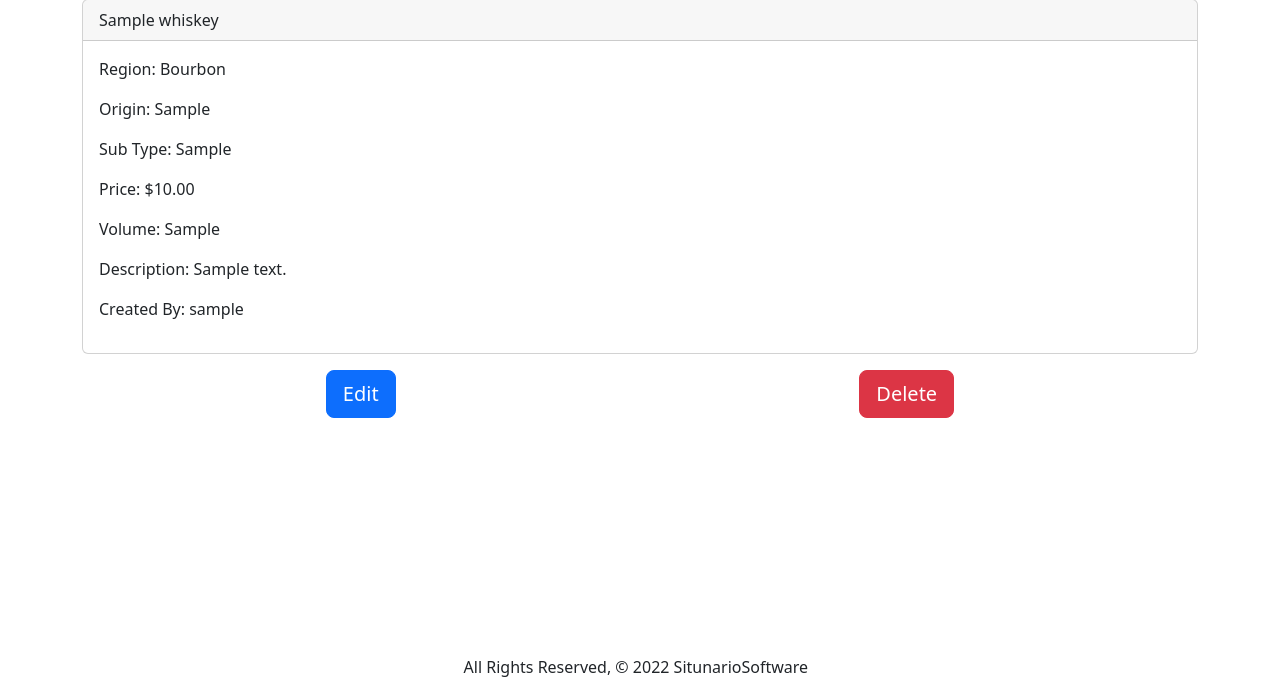
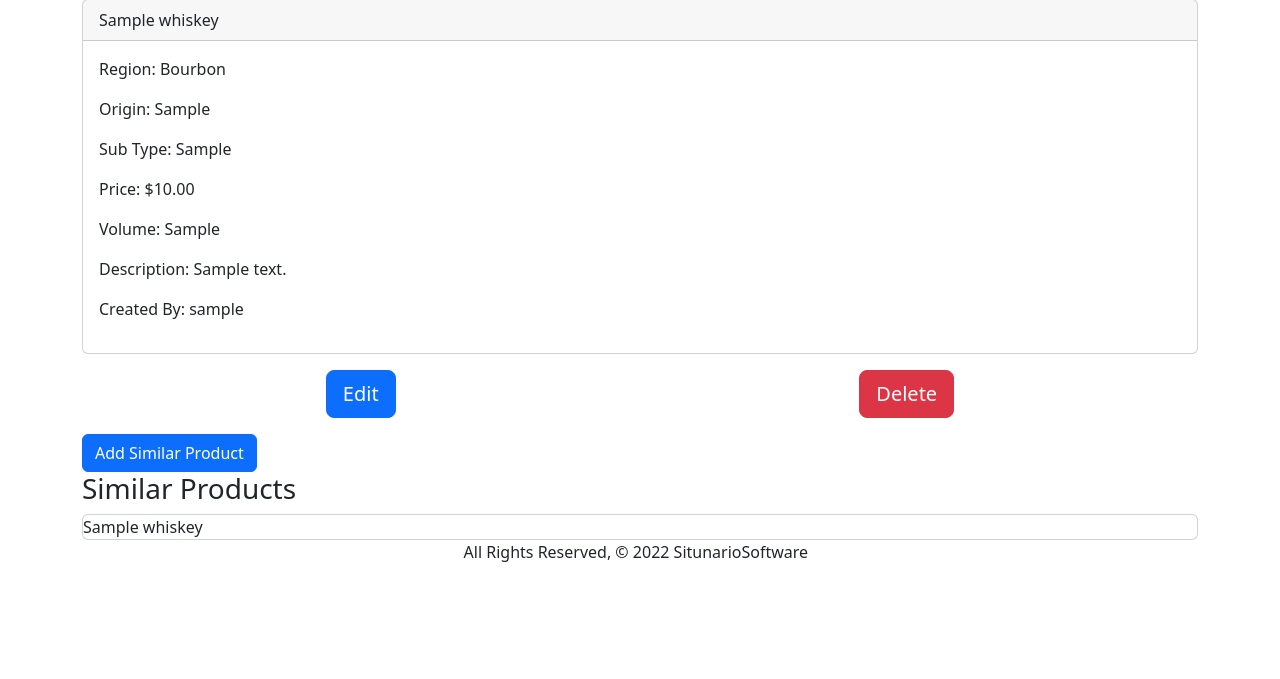
Before and after one commit to matthewTiberio/GA-ScotchCollector, a Django app: page /whiskey/1/ in a window 1280 px wide. Shown: the part 121-800 px from the top of the page. Run offline with Django 4.2, Linux system fonts and the light colour scheme; a user stored in the database is signed in; tables that the repository leaves empty hold one stand-in row (values such as "Sample post").

Commit message:
Add Similar Product modal implementation

```diff
--- a/whiskeycollector/main_app/models.py
+++ b/whiskeycollector/main_app/models.py
@@ -26,6 +26,7 @@ class Whiskey(models.Model):
     description = models.TextField(max_length=1000)
     user = models.ForeignKey(User, on_delete=models.CASCADE)
     image_url = models.CharField(max_length=200, default="https://s3-us-west-2.amazonaws.com/whiskeycollectorapp/a31ae1.png")
+    similar_products = models.ManyToManyField("self")
 
     def __str__(self):
         return self.name
--- /dev/null
+++ b/whiskeycollector/main_app/static/js/script.js
@@ -0,0 +1,21 @@
+const popupBtn = document.querySelector(".similarBtn");
+const closePopup = document.querySelector(".closePopup");
+const greyOut = document.querySelector(".availableSelections");
+const popup = document.querySelector(".available");
+
+popupBtn.addEventListener("click", function () {
+  popup.style.display = "block";
+  popup.style.zIndex = "2";
+  greyOut.style.display = "block";
+  greyOut.style.backgroundColor = "black";
+  greyOut.style.opacity = "0.5";
+  greyOut.style.positon = "fixed";
+  greyOut.style.zIndex = "1";
+  //   greyOut.style.zIndex = "1";
+  //   greyOut.style.zIndex = "1";
+});
+
+closePopup.addEventListener("click", () => {
+  popup.style.display = "none";
+  greyOut.style.display = "none";
+});
--- a/whiskeycollector/main_app/templates/base.html
+++ b/whiskeycollector/main_app/templates/base.html
@@ -106,7 +106,7 @@
       </div>
     </nav>
     <main class="container">{% block content %} {% endblock %}</main>
-    <footer class="text-center fixed-bottom">
+    <footer class="text-center stickey-bottom">
       <div>All Rights Reserved, &copy; 2022 SitunarioSoftware &nbsp;</div>
     </footer>
     <script
@@ -114,5 +114,6 @@
       integrity="sha384-OERcA2EqjJCMA+/3y+gxIOqMEjwtxJY7qPCqsdltbNJuaOe923+mo//f6V8Qbsw3"
       crossorigin="anonymous"
     ></script>
+    <script src="{% static 'js/script.js' %}"></script>
   </body>
 </html>
--- a/whiskeycollector/main_app/templates/main_app/detail.html
+++ b/whiskeycollector/main_app/templates/main_app/detail.html
@@ -32,4 +32,55 @@
     </button>
   </form>
 </div>
+<aside>
+  <button
+    type="submit"
+    class="similarBtn btn btn-primary"
+    data-bs-toggle="modal"
+    data-bs-target="#exampleModal"
+  >
+    Add Similar Product
+  </button>
+  <h3>Similar Products</h3>
+  {% if whiskey.similar_products.count %}
+  <div>
+    {% for similar_product in whiskey.similar_products.all %}
+    <div class="card">{{similar_product.name}}</div>
+    {% endfor %}
+  </div>
+  {% else %}
+  <h5>No Similar Products</h5>
+  {% endif %}
+</aside>
+<div
+  class="modal fad"
+  id="exampleModal"
+  tabindex="-1"
+  aria-labelledby="exampleModalLabel"
+  aria-hidden="true"
+>
+  <div class="modal-dialog">
+    <div class="modal-content">
+      <div class="modal-header">
+        <h1 class="modal-title fs-5">Add Similar Products</h1>
+        <button
+          type="button"
+          class="btn-close"
+          data-bs-dismiss="modal"
+          aria-label="Close"
+        ></button>
+      </div>
+      <div class="modal-body">
+        {% for option in options.all %} {% if option.id != whiskey.id %}
+        <form action="{%url 'whiskey_similar' whiskey.id option.id%}">
+          <div class="form-control">
+            {{ option.name }}
+            <button type="submit" class="btn btn-primary">Add</button>
+          </div>
+        </form>
+        {% endif %} {% endfor %}
+      </div>
+    </div>
+  </div>
+</div>
 {% endblock %}
--- a/whiskeycollector/main_app/urls.py
+++ b/whiskeycollector/main_app/urls.py
@@ -10,6 +10,7 @@ urlpatterns = [
     path('whiskey/add/', views.whiskey_add, name="whiskey_add"),
     path('whiskey/<int:whiskey_id>/edit/', views.whiskey_edit, name='whiskey_edit'),
     path('whiskey/<int:whiskey_id>/update/', views.whiskey_update, name='whiskey_update'),
+    path('whiskey/<int:whiskey_id>/addSimilar/<int:option_id>', views.whiskey_similar, name='whiskey_similar'),
     path('whiskey/<int:pk>/delete/', views.WhiskeyDelete.as_view(), name='whiskey_delete'),
     path('accounts/signup/', views.signup, name='signup'),
 ]
--- a/whiskeycollector/main_app/views.py
+++ b/whiskeycollector/main_app/views.py
@@ -33,7 +33,8 @@ def whiskey_index(request):
 def whiskey_detail(request, whiskey_id):
     whiskey = Whiskey.objects.get(id=whiskey_id)
     type = WhiskeyTypes.objects.get(id=whiskey.type_id)
-    return render(request, 'main_app/detail.html', { 'whiskey': whiskey, 'type': type })
+    options = Whiskey.objects.exclude(id__in = whiskey.similar_products.all().values_list('id'))
+    return render(request, 'main_app/detail.html', { 'whiskey': whiskey, 'type': type, 'options': options })
 
 @login_required
 def whiskey_create(request):
@@ -115,3 +116,7 @@ def signup(request):
   form = UserCreationForm()
   context = {'form': form, 'error_message': error_message}
   return render(request, 'registration/signup.html', context)
+
+def whiskey_similar(request, whiskey_id, option_id):
+    Whiskey.objects.get(id=whiskey_id).similar_products.add(option_id)
+    return redirect('index')
```
Also changed, not shown: whiskeycollector/main_app/migrations/0004_whiskey_similiar_product_alter_whiskey_image_url.py (added), whiskeycollector/main_app/migrations/0005_rename_similiar_product_whiskey_similar_product.py (added), whiskeycollector/main_app/migrations/0006_rename_similar_product_whiskey_similar_products.py (added).
